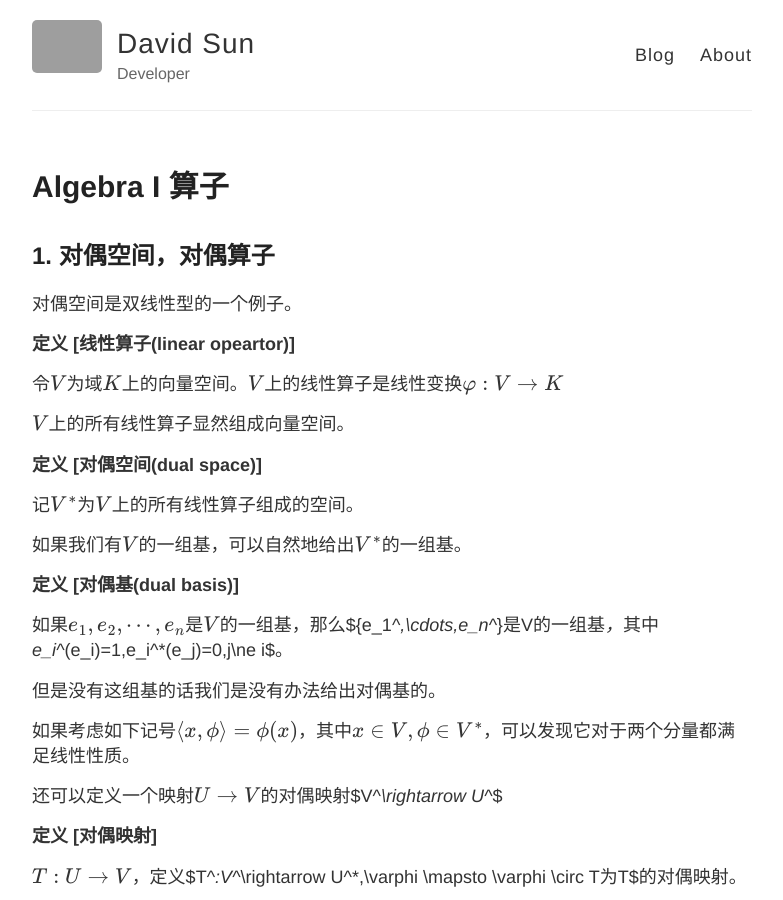
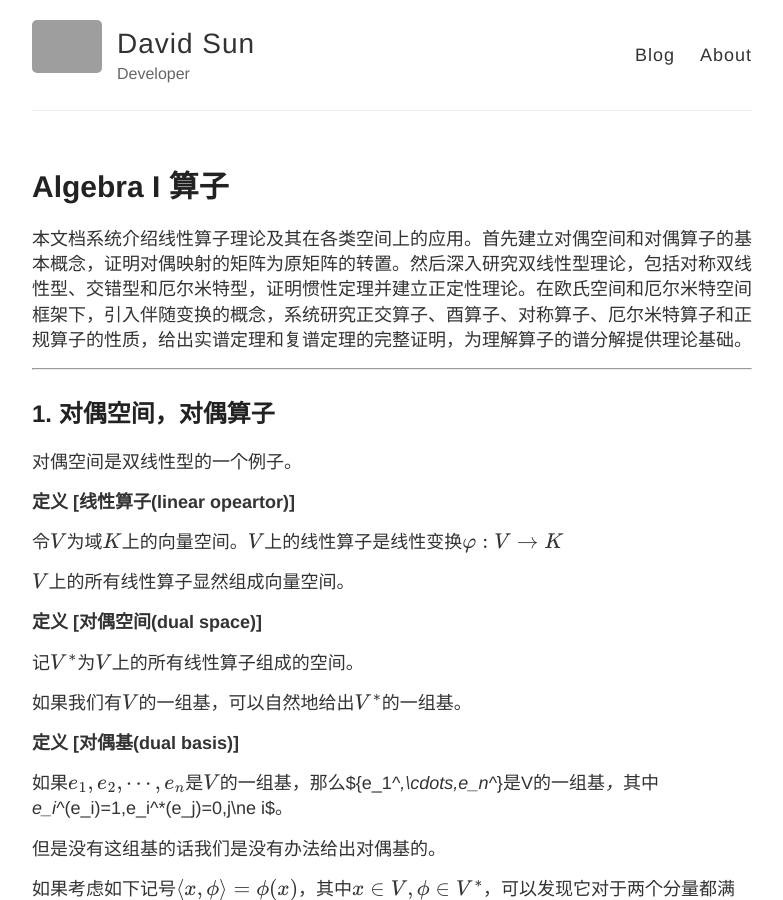
Before and after one commit to DavidSunCrazyy/DavidSunCrazyy.github.io, a Jekyll site: the page built from _posts/2026-01-02-02-算子.md, in a window 1280 px wide and 900 px high. Shown: the whole window, without its empty margins (248-1031 px from the left). Built offline with Jekyll 4.4.1, drawn with Linux system fonts in a browser that asks for light colours; some web fonts are replaced; grey boxes are pictures that could not be loaded.

Commit message:
add Algebra I notes

```diff
--- a/_posts/2026-01-02-02-算子.md
+++ b/_posts/2026-01-02-02-算子.md
@@ -10,6 +10,10 @@ tags:
   - 对偶空间
   - 双线性型
 use_math: true
+---
+
+本文档系统介绍线性算子理论及其在各类空间上的应用。首先建立对偶空间和对偶算子的基本概念，证明对偶映射的矩阵为原矩阵的转置。然后深入研究双线性型理论，包括对称双线性型、交错型和厄尔米特型，证明惯性定理并建立正定性理论。在欧氏空间和厄尔米特空间框架下，引入伴随变换的概念，系统研究正交算子、酉算子、对称算子、厄尔米特算子和正规算子的性质，给出实谱定理和复谱定理的完整证明，为理解算子的谱分解提供理论基础。
+
 ---
 
 ## 1. 对偶空间，对偶算子
```
Also changed, not shown: _posts/2026-01-02-00-代数1.md (+2 -0 lines), _posts/2026-01-02-01-矩阵和空间.md (+4 -0 lines), _posts/2026-01-02-03-环和模.md (+4 -0 lines).
